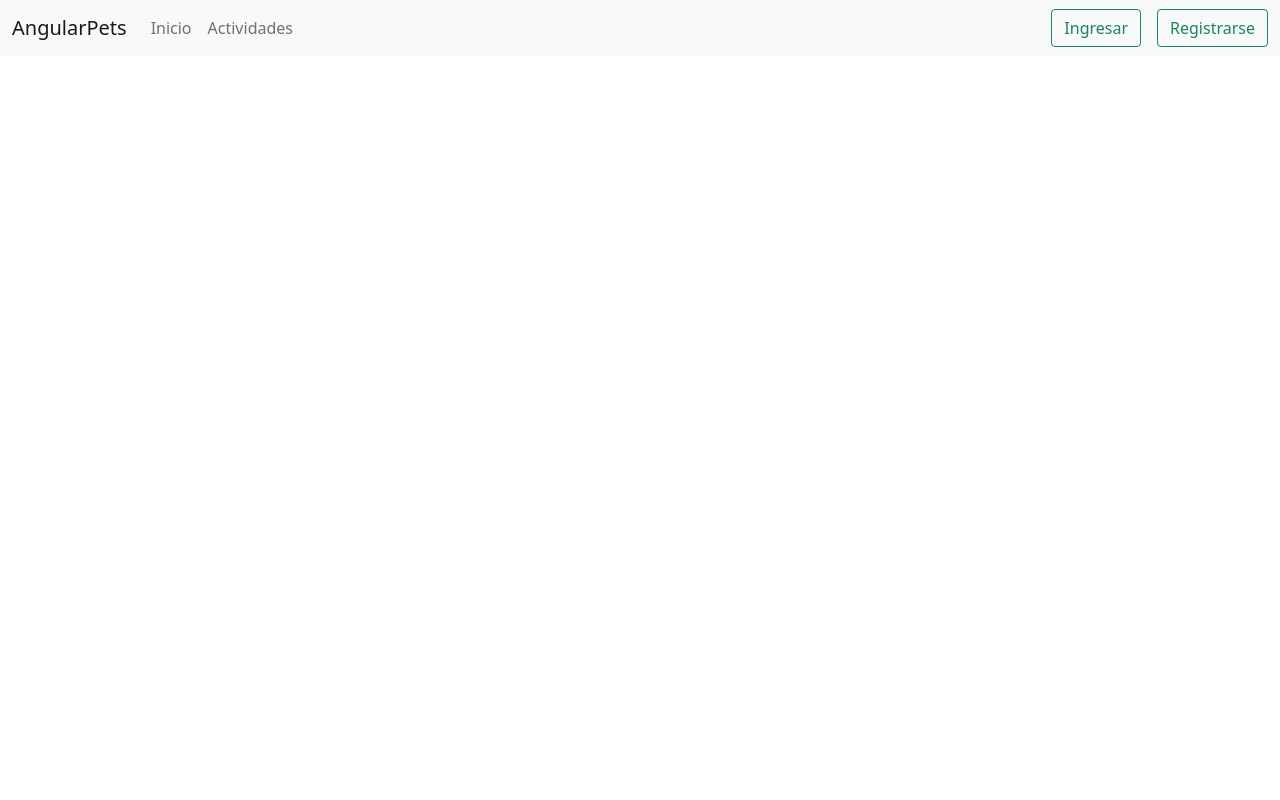
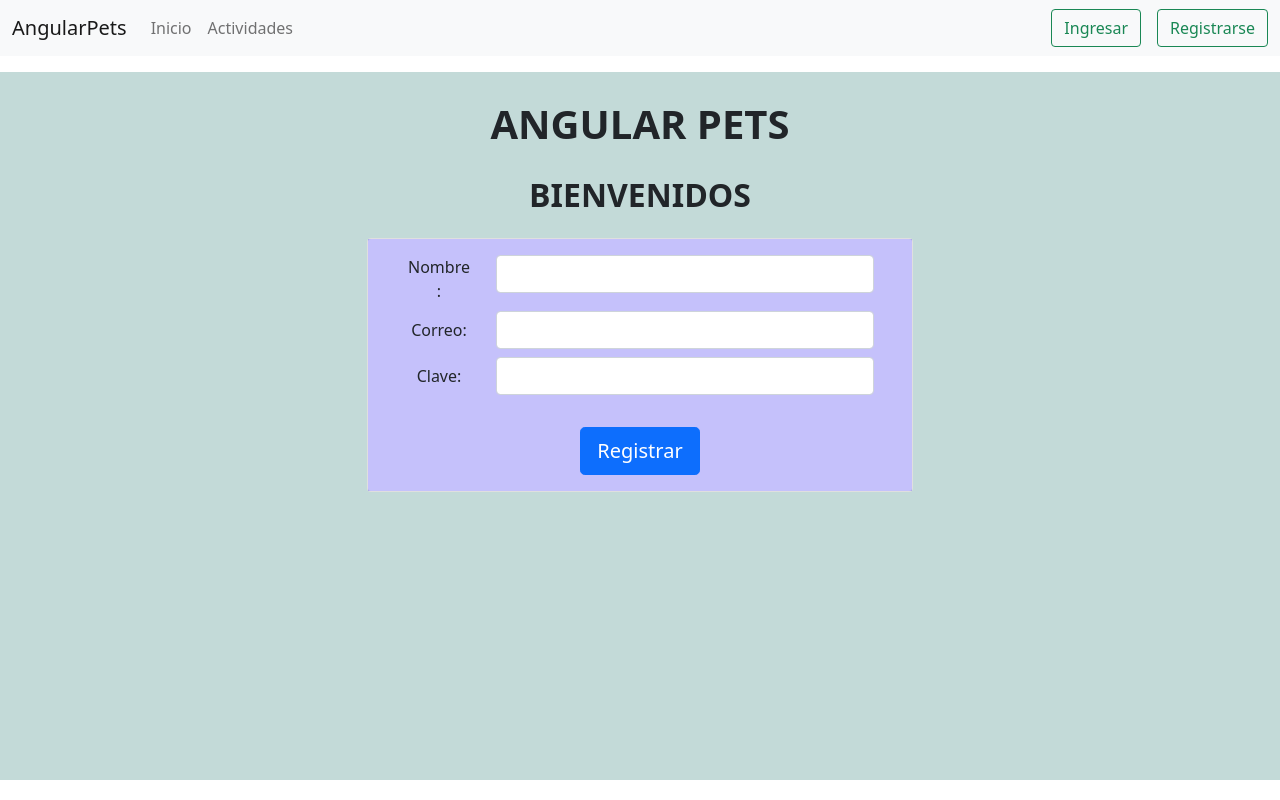
Before and after one commit to Jeissonzh/proyectDevdefenders, an Angular app in the folder frontend/: page /registro in a window 1280 px wide. Before the commit this address led to /. Built offline with nearby package versions, Linux system fonts and the light colour scheme.

Commit message:
register creation

```diff
--- a/frontend/angular.json
+++ b/frontend/angular.json
@@ -1,5 +1,8 @@
 {
   "$schema": "./node_modules/@angular/cli/lib/config/schema.json",
+  "cli": {
+    "analytics": "6580a580-af21-4a73-81d5-dbdae2b52281"
+  },
   "version": 1,
   "newProjectRoot": "projects",
   "projects": {
--- a/frontend/src/app/app-routing.module.ts
+++ b/frontend/src/app/app-routing.module.ts
@@ -3,12 +3,14 @@ import { RouterModule, Routes } from '@angular/router';
 import { ActividadesComponent } from './components/actividades/actividades.component';
 import { InicioComponent } from './components/inicio/inicio.component';
 import { LoginComponent } from './components/login/login.component';
+import { RegistroComponent } from './components/registro/registro.component';
 
 const routes: Routes = [
   {path:"", component: InicioComponent},
   {path:"login", component: LoginComponent},
   {path:"inicio", component: InicioComponent},
-  {path:"actividades", component: ActividadesComponent}
+  {path:"actividades", component: ActividadesComponent},
+  {path:"registro", component: RegistroComponent}
 ];
 
 @NgModule({
--- a/frontend/src/app/app.module.ts
+++ b/frontend/src/app/app.module.ts
@@ -7,6 +7,7 @@ import { NavbarComponent } from './components/navbar/navbar.component';
 import { InicioComponent } from './components/inicio/inicio.component';
 import { ActividadesComponent } from './components/actividades/actividades.component';
 import { LoginComponent } from './components/login/login.component';
+import { RegistroComponent } from './components/registro/registro.component';
 
 @NgModule({
   declarations: [
@@ -14,7 +15,8 @@ import { LoginComponent } from './components/login/login.component';
     NavbarComponent,
     InicioComponent,
     ActividadesComponent,
-    LoginComponent
+    LoginComponent,
+    RegistroComponent
   ],
   imports: [
     BrowserModule,
--- a/frontend/src/app/components/navbar/navbar.component.html
+++ b/frontend/src/app/components/navbar/navbar.component.html
@@ -15,7 +15,7 @@
         </ul>
         <div class="d-flex">
           <button  class="btn btn-outline-success" routerLink="/login">{{navbarText}}</button>
-          <button  class="btn btn-outline-success ms-3" routerLink="">Registrarse</button>
+          <button  class="btn btn-outline-success ms-3" routerLink="/registro">Registrarse</button>
         </div>
       </div>
     </div>
--- /dev/null
+++ b/frontend/src/app/components/registro/registro.component.css
@@ -0,0 +1,8 @@
+#login {
+  height: 88.5vh;
+  background-color: #c3dad8;
+}
+
+.card-body {
+  background-color: rgba(70, 55, 240, 0.31);
+}
--- /dev/null
+++ b/frontend/src/app/components/registro/registro.component.html
@@ -0,0 +1,64 @@
+<section id="login" class="mt-3">
+  <br />
+  <h1 class="fw-bold text-center py-1">ANGULAR PETS</h1>
+  <h2 class="fw-bold text-center py-3">BIENVENIDOS</h2>
+
+  <div class="container">
+    <div class="row">
+      <div class="col-xs-12 col-sm-6 mx-auto">
+        <div class="card_login">
+          <div class="card">
+            <div class="card-body text-center">
+              <form>
+                <div class="form-group row mb-2 justify-content-center">
+                  <label for="correo" class="col-2 align-self-center"
+                    >Nombre:</label
+                  >
+                  <div class="col-sm-9">
+                    <input
+                      type="email"
+                      id="correo"
+                      name="correo"
+                      class="form-control"
+                    />
+                  </div>
+                </div>
+                <div class="form-group row mb-2 justify-content-center">
+                  <label for="correo" class="col-2 align-self-center"
+                    >Correo:</label
+                  >
+                  <div class="col-sm-9">
+                    <input
+                      type="email"
+                      id="correo"
+                      name="correo"
+                      class="form-control"
+                    />
+                  </div>
+                </div>
+                <div class="form-group row mb-2 justify-content-center">
+                  <label for="clave" class="col-2 align-self-center"
+                    >Clave:</label
+                  >
+                  <div class="col-sm-9">
+                    <input
+                      type="password"
+                      id="clave"
+                      name="clave"
+                      class="form-control"
+                    />
+                  </div>
+                </div>
+                <br />
+                <button type="submit" class="btn btn-lg btn-primary btn-block">
+                  Registrar
+                </button>
+                <br />
+              </form>
+            </div>
+          </div>
+        </div>
+      </div>
+    </div>
+  </div>
+</section>
--- /dev/null
+++ b/frontend/src/app/components/registro/registro.component.ts
@@ -0,0 +1,15 @@
+import { Component, OnInit } from '@angular/core';
+
+@Component({
+  selector: 'app-registro',
+  templateUrl: './registro.component.html',
+  styleUrls: ['./registro.component.css']
+})
+export class RegistroComponent implements OnInit {
+
+  constructor() { }
+
+  ngOnInit(): void {
+  }
+
+}
```
Also changed, not shown: 2 other files (tests, documents, lock files or other folders).
